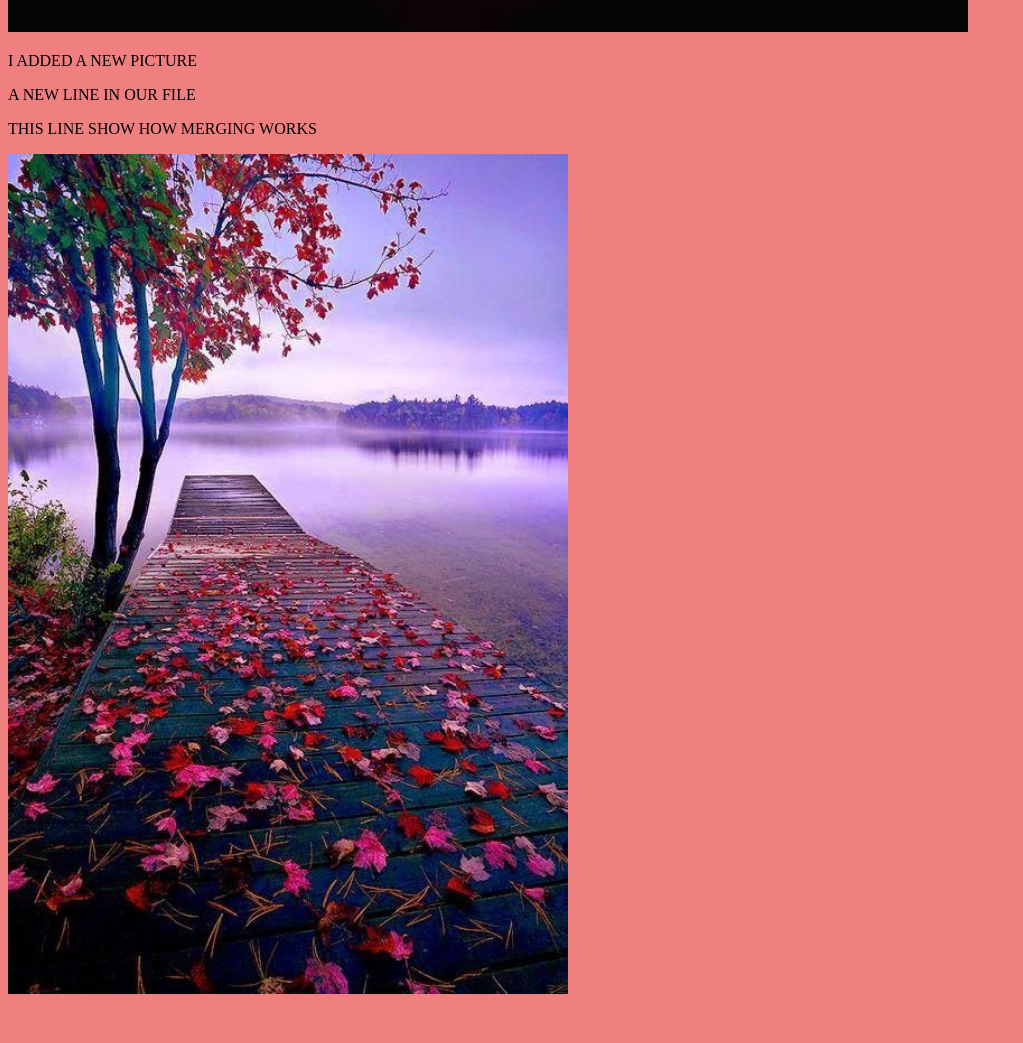
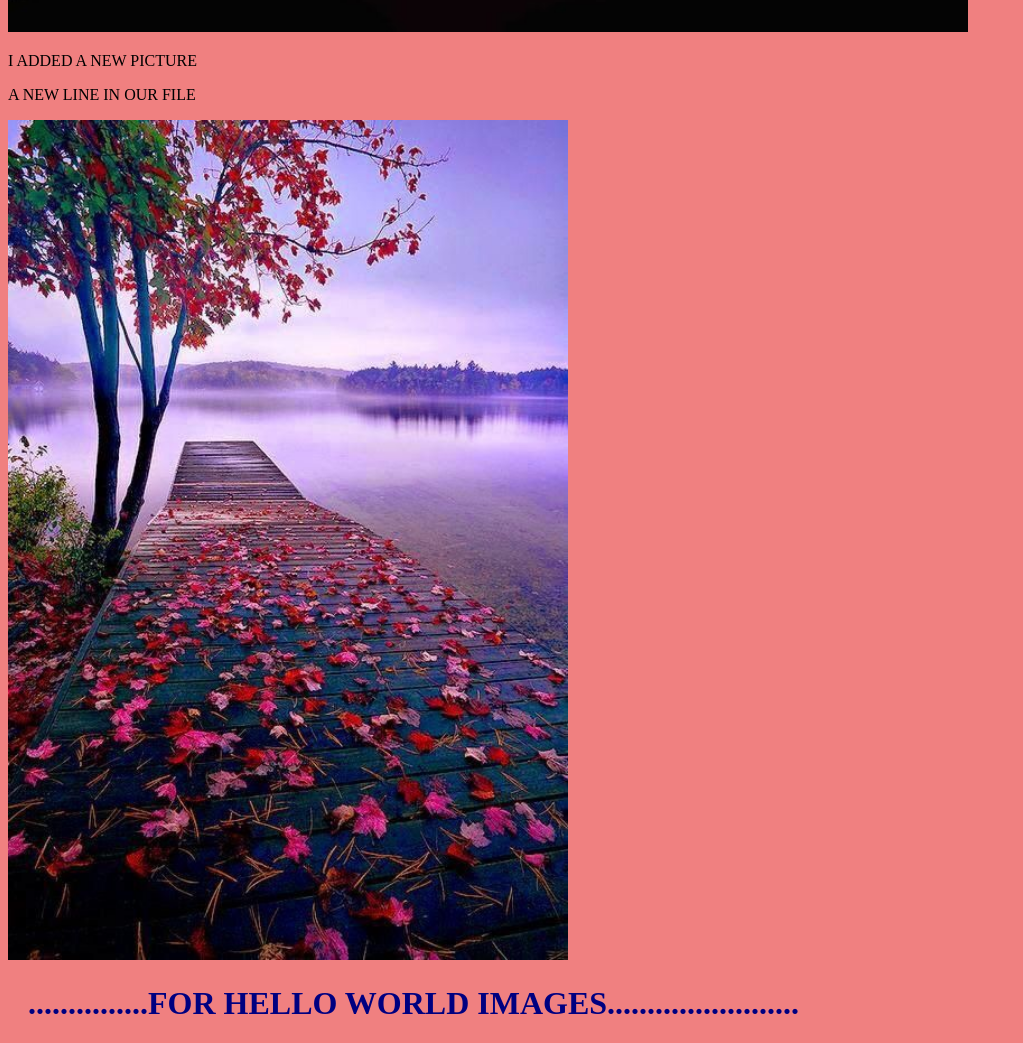
Before and after one commit to NaniPallapu/hello-world, a plain HTML site: page index.html in a window 1280 px wide. Shown: the part 680-1723 px from the top of the page, without its empty margins (0-1023 px from the left). Before the commit the page ends 1686 px from the top, so only its background shows below. Drawn offline with Linux system fonts and the light colour scheme.

Commit message:
again added

```diff
--- a/index.html
+++ b/index.html
@@ -15,13 +15,14 @@
 
 <p> I ADDED A NEW PICTURE </p>
 <p> A NEW LINE IN OUR FILE </p>
-<p> THIS LINE SHOW HOW MERGING WORKS</p>
 
 
 
 <div><img src="/a73d6e4ac85c6a822841e449b24c78e1.jpg" alt="Hello World from Space"
     style="width:50%;max-width:560px"></div>
 
+    <h1> ...............FOR HELLO WORLD IMAGES........................</h1>
+
 
 
 </body>
```
